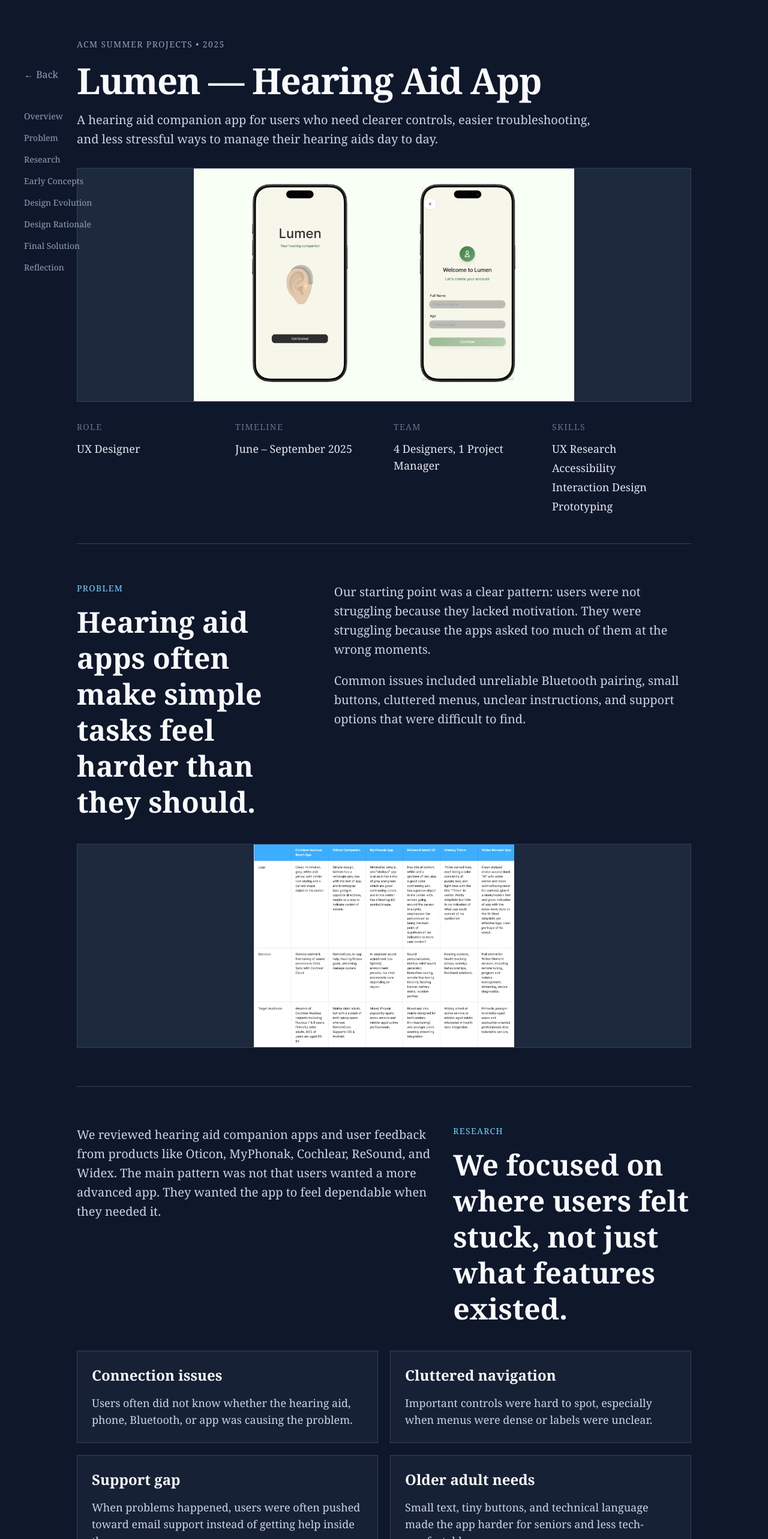
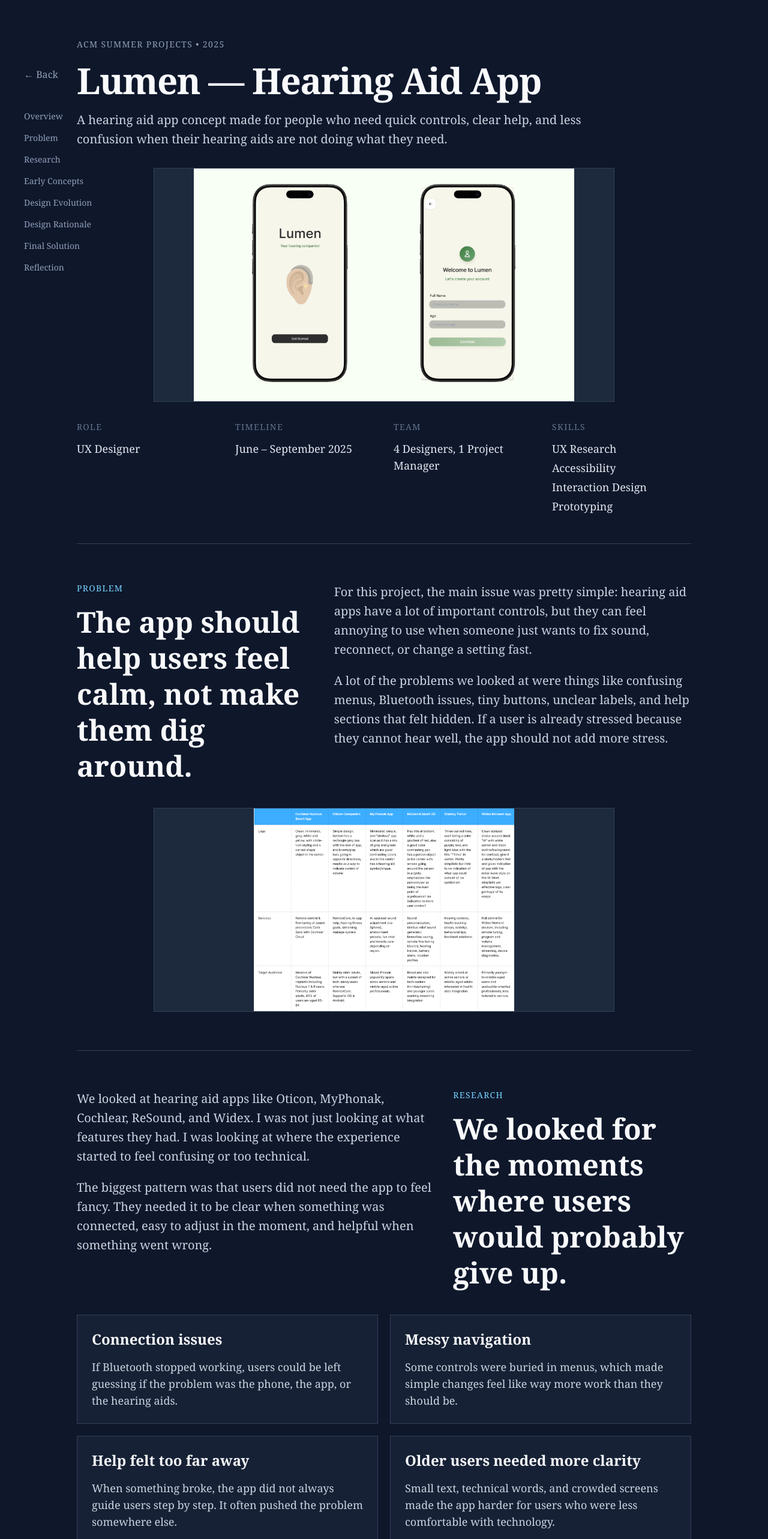
Before and after one commit to Jaibroo/J-Portfolio, a Next.js app: page /J-Portfolio/projects/hearing-aid-app/ in a window 1280 px wide. Shown: the top 2566 px of the page at 60% size. Built offline with nearby package versions, Linux system fonts and the light colour scheme.

Commit message:
revamped text in lumen project page

```diff
--- a/app/projects/[slug]/page.tsx
+++ b/app/projects/[slug]/page.tsx
@@ -6,7 +6,7 @@ const projectData = {
     eyebrow: "ACM Summer Projects • 2025",
     title: "Lumen — Hearing Aid App",
     description:
-      "A hearing aid companion app for users who need clearer controls, easier troubleshooting, and less stressful ways to manage their hearing aids day to day.",
+      "A hearing aid app concept made for people who need quick controls, clear help, and less confusion when their hearing aids are not doing what they need.",
     image: "/J-Portfolio/Lumen1.png",
     role: "UX Designer",
     timeline: "June – September 2025",
@@ -16,10 +16,10 @@ const projectData = {
       {
         id: "problem",
         eyebrow: "Problem",
-        title: "Hearing aid apps often make simple tasks feel harder than they should.",
+        title: "The app should help users feel calm, not make them dig around.",
         body: [
-          "Our starting point was a clear pattern: users were not struggling because they lacked motivation. They were struggling because the apps asked too much of them at the wrong moments.",
-          "Common issues included unreliable Bluetooth pairing, small buttons, cluttered menus, unclear instructions, and support options that were difficult to find.",
+          "For this project, the main issue was pretty simple: hearing aid apps have a lot of important controls, but they can feel annoying to use when someone just wants to fix sound, reconnect, or change a setting fast.",
+          "A lot of the problems we looked at were things like confusing menus, Bluetooth issues, tiny buttons, unclear labels, and help sections that felt hidden. If a user is already stressed because they cannot hear well, the app should not add more stress.",
         ],
         imageLabel: "Existing app issues / competitor screenshots",
         imageSrc: "/J-Portfolio/lumen2.png",
@@ -27,35 +27,37 @@ const projectData = {
       {
         id: "research",
         eyebrow: "Research",
-        title: "We focused on where users felt stuck, not just what features existed.",
+        title: "We looked for the moments where users would probably give up.",
         body: [
-          "We reviewed hearing aid companion apps and user feedback from products like Oticon, MyPhonak, Cochlear, ReSound, and Widex. The main pattern was not that users wanted a more advanced app. They wanted the app to feel dependable when they needed it.",
+          "We looked at hearing aid apps like Oticon, MyPhonak, Cochlear, ReSound, and Widex. I was not just looking at what features they had. I was looking at where the experience started to feel confusing or too technical.",
+          "The biggest pattern was that users did not need the app to feel fancy. They needed it to be clear when something was connected, easy to adjust in the moment, and helpful when something went wrong.",
         ],
         cards: [
           {
             title: "Connection issues",
-            text: "Users often did not know whether the hearing aid, phone, Bluetooth, or app was causing the problem.",
+            text: "If Bluetooth stopped working, users could be left guessing if the problem was the phone, the app, or the hearing aids.",
           },
           {
-            title: "Cluttered navigation",
-            text: "Important controls were hard to spot, especially when menus were dense or labels were unclear.",
+            title: "Messy navigation",
+            text: "Some controls were buried in menus, which made simple changes feel like way more work than they should be.",
           },
           {
-            title: "Support gap",
-            text: "When problems happened, users were often pushed toward email support instead of getting help inside the app.",
+            title: "Help felt too far away",
+            text: "When something broke, the app did not always guide users step by step. It often pushed the problem somewhere else.",
           },
           {
-            title: "Older adult needs",
-            text: "Small text, tiny buttons, and technical language made the app harder for seniors and less tech-comfortable users.",
+            title: "Older users needed more clarity",
+            text: "Small text, technical words, and crowded screens made the app harder for users who were less comfortable with technology.",
           },
         ],
       },
       {
         id: "early-concepts",
         eyebrow: "Early Concepts",
-        title: "At first, we treated the problem like a feature gap.",
+        title: "At first, I thought more controls would make the app better.",
         body: [
-          "Our early direction leaned toward adding more controls, more customization, and more ways to adjust sound. That seemed helpful at first, but it also risked making the app harder to scan and harder to trust.",
+          "My early ideas were mostly about adding things: more settings, more sound controls, more ways to customize. That made sense at first, but it also started making the app feel heavier.",
+          "This was one of the first points where I realized that adding more is not always the answer. If the user cannot find the thing they need quickly, then the extra feature does not really help.",
         ],
         splitImages: [
           {
@@ -71,44 +73,45 @@ const projectData = {
       {
         id: "iteration",
         eyebrow: "Design Evolution",
-        title: "The design improved when we stopped treating every user the same.",
+        title: "The design got better when we stopped treating every user the same.",
         body: [
-          "The biggest revision was moving away from one interface for everyone. A first-time user and a technically confident user needed different levels of control, so we separated quick daily adjustments from deeper settings.",
+          "The biggest change was realizing that not every user wants the same level of control. Some people just want volume, battery, and a quick fix button. Other people want deeper settings and more control over the sound.",
+          "So instead of forcing everyone into one busy interface, we split the experience into Simple Mode and Tech Mode. That made the app feel less overwhelming without removing advanced options completely.",
         ],
         comparison: {
           beforeTitle: "Before",
           beforeText:
-            "One general interface with too many settings competing for attention.",
+            "One general interface where too many settings were fighting for attention at the same time.",
           beforeImage: "/J-Portfolio/lumen5.png",
           afterTitle: "After",
           afterText:
-            "A dual-mode structure: Simple Mode for quick changes and Tech Mode for deeper control.",
+            "A two-mode setup: Simple Mode for quick everyday use, and Tech Mode for users who want more control.",
           afterImage: "/J-Portfolio/lumen6.png",
           reason:
-            "We made this change because more functionality did not automatically mean more usability. The interface needed to match different levels of comfort instead of forcing every user through the same flow.",
+            "We changed this because a hearing aid app should match the user’s comfort level. A simple user should not have to sort through advanced settings, and a more technical user should not feel limited.",
         },
       },
       {
         id: "design-decisions",
         eyebrow: "Design Rationale",
-        title: "Each revision was tied back to a specific user problem.",
+        title: "Each main feature had to answer a real user problem.",
         body: [
-          "Rather than presenting features as standalone ideas, we framed each major design choice around a user need we found in research.",
+          "I tried to make sure the features were not just there because they sounded cool. Each one had to connect back to something users might actually struggle with, like adjusting sound quickly, fixing connection problems, or choosing the right setting for a place they are in.",
         ],
         featureImages: [
           {
             title: "Simple Mode",
-            text: "Created for users who need quick changes, larger touch targets, and plain language controls.",
+            text: "Simple Mode was for users who just need the basics without digging through a bunch of settings. Bigger controls, clearer labels, and fewer choices made it easier to use quickly.",
             src: "/J-Portfolio/lumen7.png",
           },
           {
             title: "Guided Troubleshooting",
-            text: "Added because users often did not know where a connection issue was coming from.",
+            text: "The troubleshooting flow was added because connection problems can be confusing. Instead of making users guess what went wrong, the app walks them through what to check first.",
             src: "/J-Portfolio/lumen8.png",
           },
           {
             title: "Environment Optimizer",
-            text: "Added because users think in situations like restaurants, TV, and phone calls — not audio engineering terms.",
+            text: "The Environment Optimizer was based on how people actually talk about sound. Most users think in places like TV, restaurants, outside, or phone calls, not technical audio terms.",
             src: "/J-Portfolio/lumen9.png",
           },
         ],
@@ -116,9 +119,10 @@ const projectData = {
       {
         id: "solution",
         eyebrow: "Final Solution",
-        title: "Lumen helps users adjust, recover, and keep moving.",
+        title: "Lumen became a calmer way to adjust, recover, and keep going.",
         body: [
-          "The final direction centered on daily use: quick sound adjustments, clearer connection status, environment-based settings, and guided troubleshooting.",
+          "The final version focused on the moments that matter most during everyday use: checking connection, changing volume, picking a setting for the environment, and getting help when something stops working.",
+          "The goal was not to make the app feel packed with features. It was to make the important actions easier to find and less scary to use.",
         ],
         galleryImages: [
           {
@@ -138,11 +142,11 @@ const projectData = {
       {
         id: "reflection",
         eyebrow: "Reflection",
-        title: "This project changed how I think about accessibility.",
+        title: "This project taught me that accessibility is more than making things bigger.",
         body: [
-          "This was my first project working with a design team on a problem where the user needs felt specific and higher-stakes. At first, I thought a better app meant giving users more features. Research showed me that more features only help if people can find them, understand them, and trust them.",
-          "The biggest lesson was that accessibility is not only about making text bigger or buttons easier to tap. It also shows up in wording, menu structure, error recovery, and how much confidence a user has when something does not work.",
-          "Looking back, Lumen shows where I started: focused on screens, flows, and feature ideas. It gave me a foundation for later work, where I became more careful about explaining why a design decision should change.",
+          "Before Lumen, I mostly thought about accessibility as bigger buttons, cleaner spacing, and readable text. Those things still matter, but this project showed me that accessibility also comes from clear wording, fewer steps, and helping users recover when something goes wrong.",
+          "I also learned that a feature is only useful if the user understands it at the right time. A hidden setting or confusing label can make a good idea feel useless.",
+          "Looking back, Lumen was where I started learning how to connect a screen to a user problem. I was still figuring it out, but it helped me move past just making screens and start thinking more about why each choice should exist.",
         ],
       },
     ],
@@ -371,7 +375,9 @@ export default async function ProjectPage({
         {"image" in project && (
           <div
             className={
-              project.title === "JIT Website Audit"
+              project.title === "Lumen — Hearing Aid App"
+                ? "mx-auto mt-8 h-[390px] w-full max-w-3xl overflow-hidden border border-slate-700 bg-slate-800 px-2"
+                : project.title === "JIT Website Audit"
                   ? "mt-8 h-[390px] overflow-hidden border border-slate-700 bg-slate-800 px-2"
                   : "mt-8 h-[390px] overflow-hidden border border-slate-700 bg-slate-800"
             }
@@ -462,7 +468,9 @@ export default async function ProjectPage({
           {"imageLabel" in section && section.imageLabel && (
             <div
               className={
-                "imageSrc" in section && section.imageSrc === "/J-Portfolio/jit2.png"
+                "imageSrc" in section && section.imageSrc === "/J-Portfolio/lumen2.png"
+                  ? "mx-auto mt-10 h-[340px] w-full max-w-3xl overflow-hidden border border-slate-700 bg-slate-800 px-2"
+                  : "imageSrc" in section && section.imageSrc === "/J-Portfolio/jit2.png"
                     ? "mt-10 h-[340px] overflow-hidden border border-slate-700 bg-slate-800 px-2"
                     : "mt-10 h-[340px] overflow-hidden border border-slate-700 bg-slate-800"
               }
@@ -664,7 +672,9 @@ export default async function ProjectPage({
                   <div
                     key={label}
                     className={
-                      index === 0 && src === "/J-Portfolio/jit10.png"
+                      index === 0 && src === "/J-Portfolio/lumen11.png"
+                        ? "mx-auto h-[420px] w-full max-w-3xl overflow-hidden border border-slate-700 bg-slate-800 px-2 md:col-span-2"
+                        : index === 0 && src === "/J-Portfolio/jit10.png"
                           ? "h-[420px] overflow-hidden border border-slate-700 bg-slate-800 px-2 md:col-span-2"
                           : index === 0
                             ? "h-[420px] overflow-hidden border border-slate-700 bg-slate-800 md:col-span-2"
```
Lines whose indentation alone changed are shown as unchanged.
